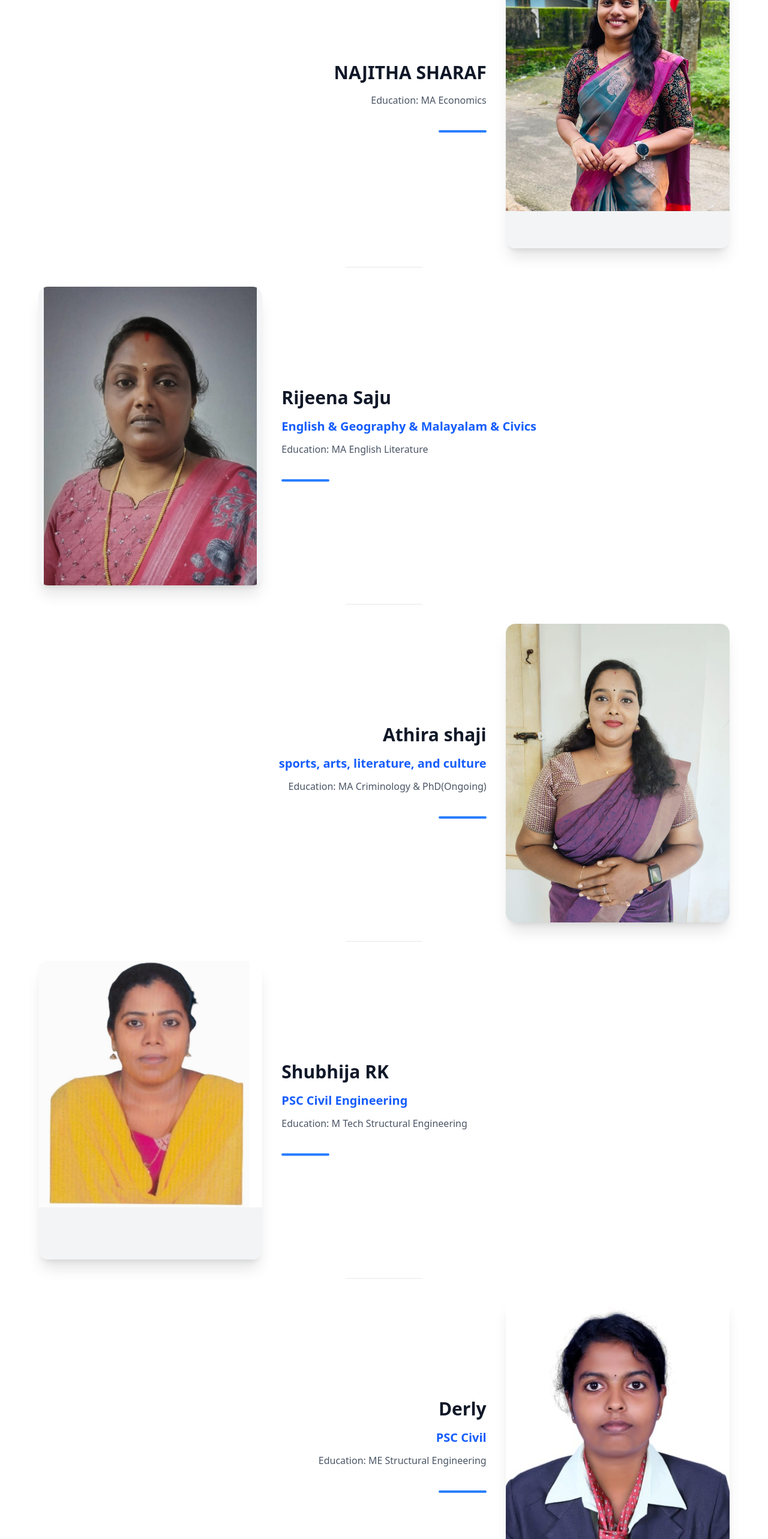
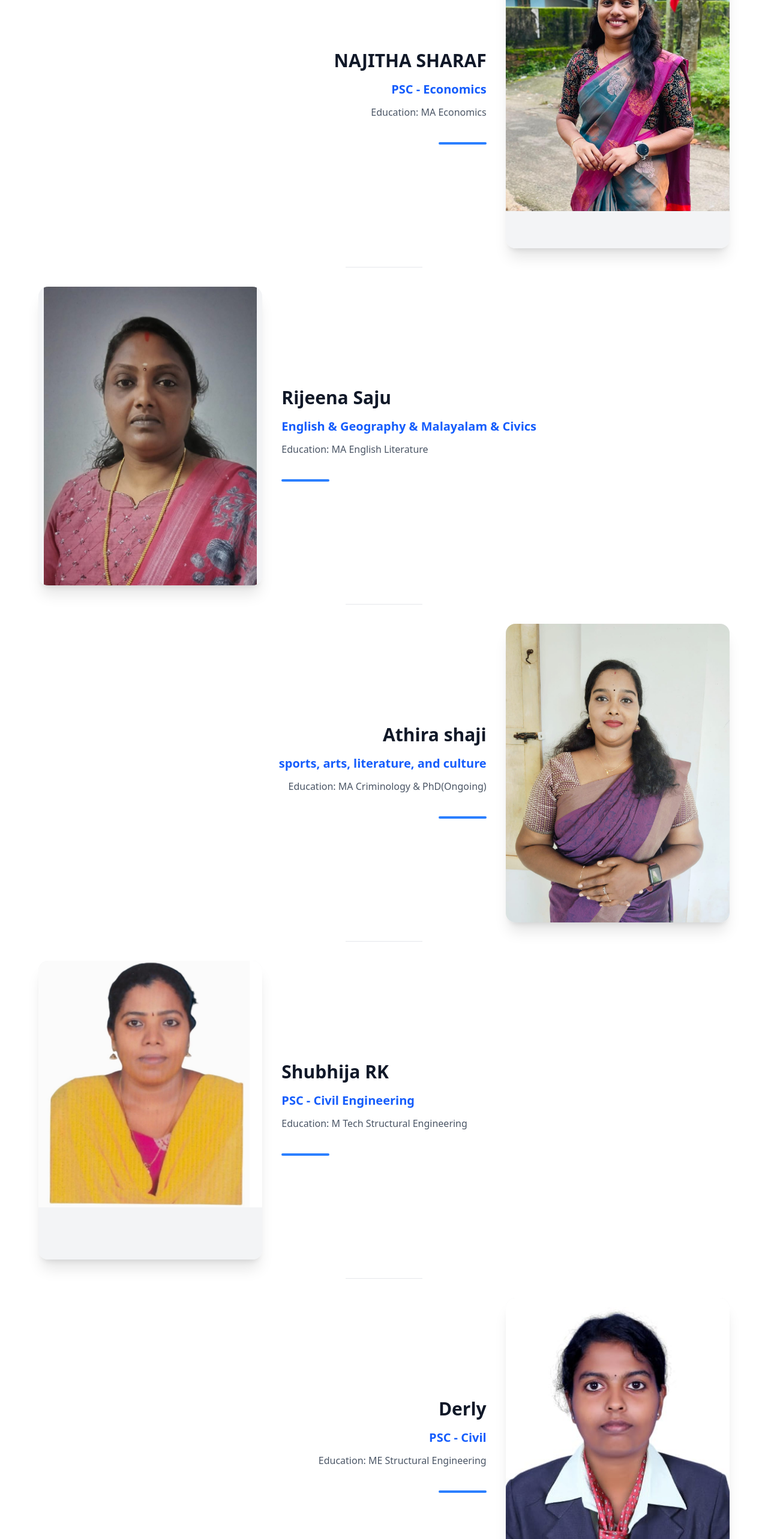
Before and after one commit to Rejin-2007/srmeducare, a React (Vite) app: page / in a window 1280 px wide. Shown: the part 6540-9106 px from the top of the page at 60% size. Built offline with nearby package versions, Linux system fonts and the light colour scheme.

Commit message:
Najitha Role Updated

```diff
--- a/src/components/MainFacultySection.jsx
+++ b/src/components/MainFacultySection.jsx
@@ -59,7 +59,7 @@ const MainFacultySection = () => {
         id: 6,
         name: "NAJITHA SHARAF",
         education: "MA Economics",
-        role: "",
+        role: "PSC - Economics",
         image: "/najitha.jpeg",
         width: 400,
         height: 533,
@@ -89,7 +89,7 @@ const MainFacultySection = () => {
         id: 9,
         name: "Shubhija RK",
         education: "M Tech Structural Engineering",
-        role: "PSC Civil Engineering",
+        role: "PSC - Civil Engineering",
         image: "/shubhaja_rk.jpeg",
         width: 400,
         height: 533,
@@ -99,7 +99,7 @@ const MainFacultySection = () => {
         id: 10,
         name: "Derly",
         education: "ME Structural Engineering",
-        role: "PSC Civil ",
+        role: "PSC - Civil ",
         image: "/derly.jpeg",
         width: 400,
         height: 533,
```
